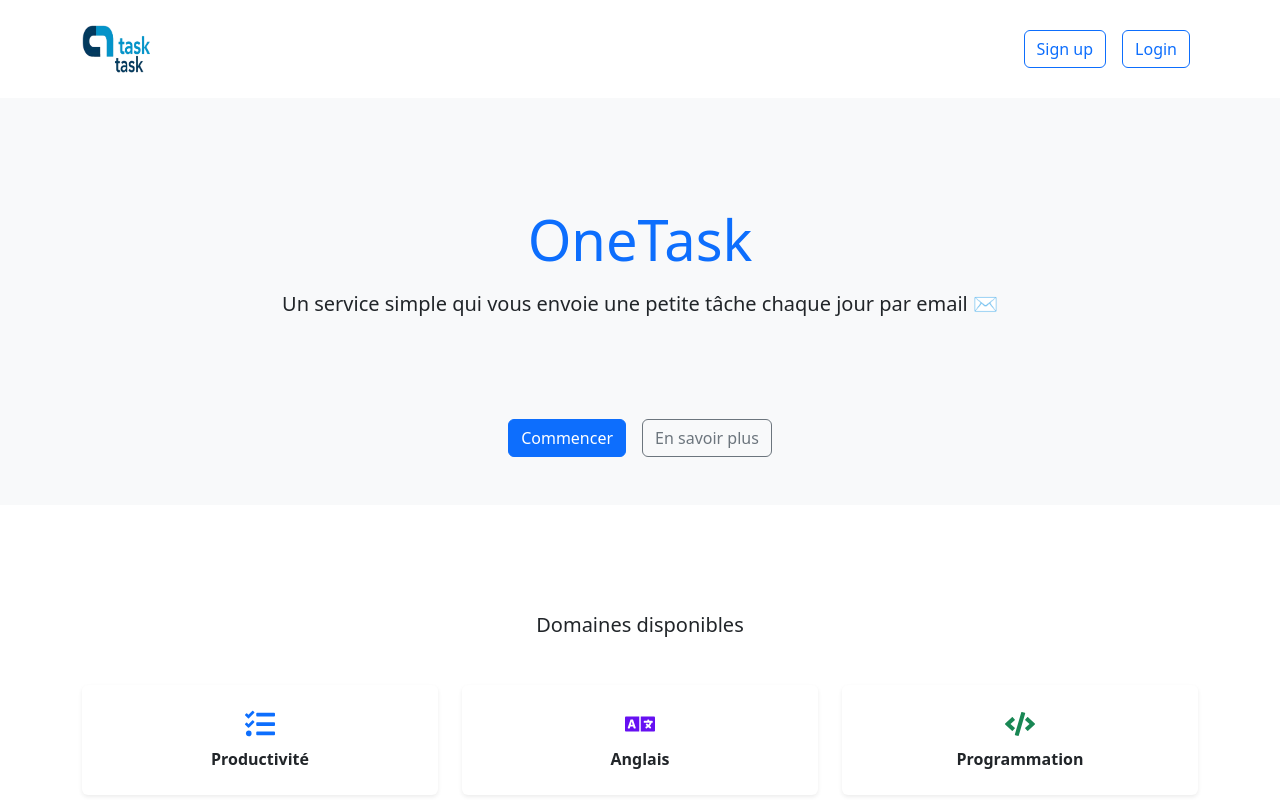
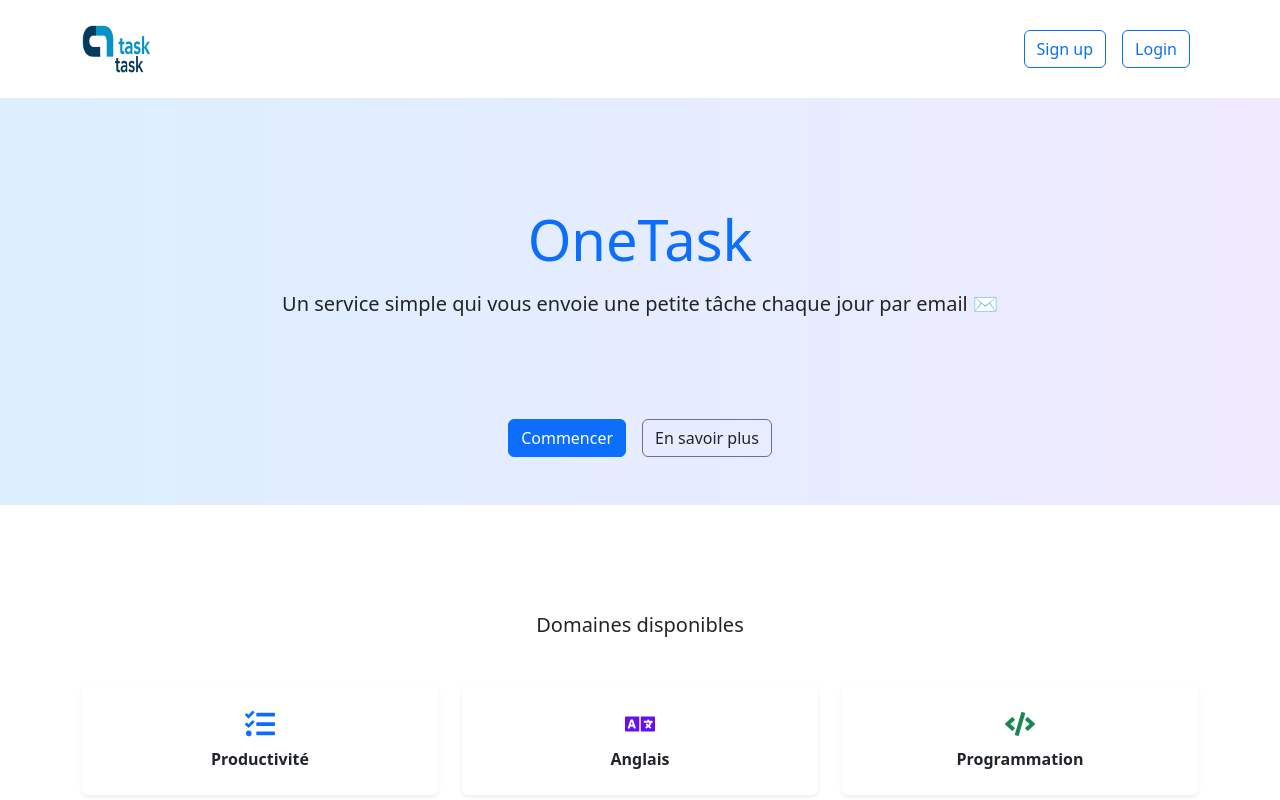
Before and after one commit to ydxj/One-Task, a React (Create React App) app in the folder frontend/: page / in a window 1280 px wide. Shown: the top 800 px of the page. Built offline with nearby package versions, Linux system fonts and the light colour scheme; no server answers.

Commit message:
modified page home.js

```diff
--- a/frontend/src/TousPages/PageHome/home.js
+++ b/frontend/src/TousPages/PageHome/home.js
@@ -6,14 +6,21 @@
   return (
     <div>
   {/* Hero Section */}
-  <header className="text-center py-5 mb-5" style={{ backgroundColor: "#f8f9fa" }}>
+  <header
+  className="text-center py-5 mb-5"
+  style={{
+    background: "linear-gradient(to right, #dbefff, #f0eaff)"
+  }}
+>
   <section className="section text-center container">
     <h1 className="text-primary display-4 mb-3">OneTask</h1>
-      <p className="lead">Un service simple qui vous envoie une petite tâche chaque jour par email ✉️</p>
+    <p className="lead">
+      Un service simple qui vous envoie une petite tâche chaque jour par email ✉️
+    </p>
   </section>
   <div className="mt-4">
     <button className="btn btn-primary me-3">Commencer</button>
-      <button className="btn btn-outline-secondary">En savoir plus</button>
+    <button className="btn btn-outline-secondary text-dark">En savoir plus</button>
   </div>
 </header>
 
```
Lines whose indentation alone changed are shown as unchanged.
